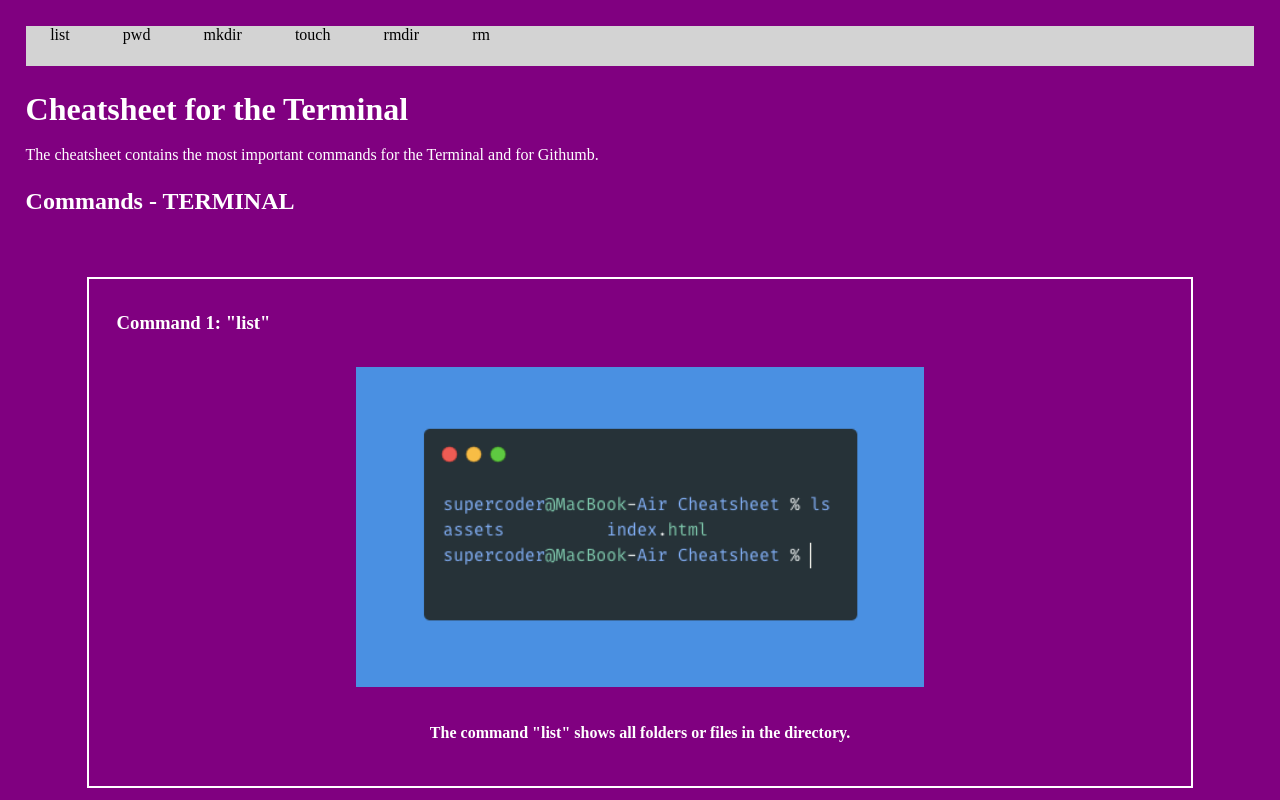
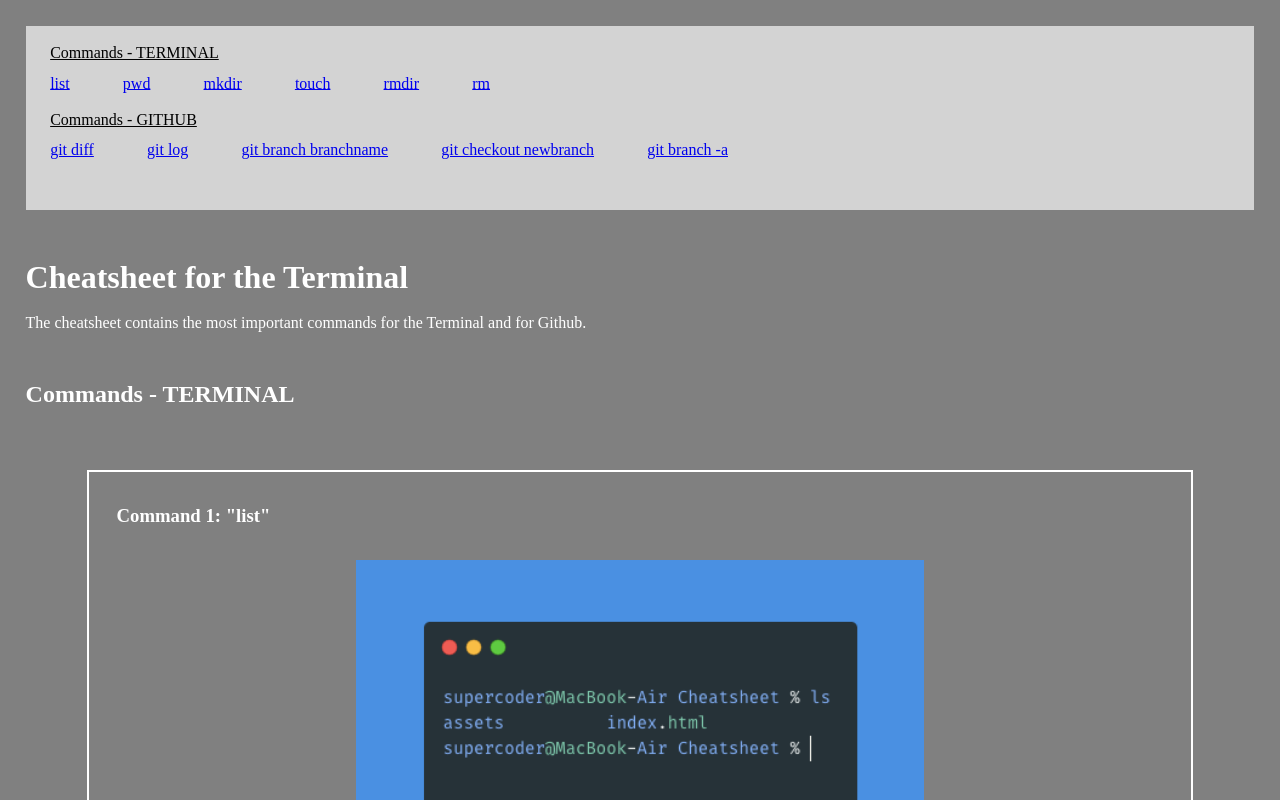
Before and after one commit to TobiasBuse/cheatsheet, a plain HTML site: page index.html in a window 1280 px wide. Shown: the top 800 px of the page. Drawn offline with Linux system fonts and the light colour scheme.

Commit message:
cheatsheetterminalgithub

```diff
--- a/assets/css/style.css
+++ b/assets/css/style.css
@@ -4,7 +4,7 @@
 header {
     background:lightgrey;
     padding-bottom: 2%;
-    height: 2vh;
+    height: 20vh;
     width: 100%;
 
 }
@@ -16,15 +16,30 @@ header nav ul li {
 }
 
 
+
+header article:hover, header nav ul li a:hover {
+    color: white;
+}
+
+
+
+header article {
+    padding-top: 1.5%;
+    padding-bottom: 1%;
+    padding-left: 2%;
+    color: black;
+    text-decoration: underline;
+}
+
 body {
-    background-color: purple;
+    background-color: grey;
     color: white;
     margin: 2%;
 }
 
 
 h1 {
-    padding-top: 2%;
+    padding-top: 4%;
 }
 
 h3 {
@@ -49,3 +64,7 @@ article h4 {
     border: 2px solid white;
     margin: 5%;
 }
+
+/* section:nth-of-type(1) {
+    background-color: lightgrey;
+} */
--- a/index.html
+++ b/index.html
@@ -11,26 +11,48 @@
 <header>
     <nav>
         <ul>
-            <li>list</li>
+            <article>Commands - TERMINAL</article>
+            <!-- <li><a href="#commandsterminal"></a>Commands - TERMINAL</li> -->
+            <li><a href="#list">list</a></li>
+            <li><a href="#pwd">pwd</a></li>
+            <li><a href="#mkdir">mkdir</a></li>
+            <li><a href="#touch">touch</a></li>
+            <li><a href="#rmdir">rmdir</a></li>
+            <li><a href="#rm">rm</a></li>
+            <!-- <li>list</li>
             <li>pwd</li>
             <li>mkdir</li>
             <li>touch</li>
             <li>rmdir</li>
-            <li>rm</li>
+            <li>rm</li> -->
+
+            <article>Commands - GITHUB</article>
+            <!-- <li><a href="#commandsgithub"></a>Commands - GITHUB</li> -->
+            <li><a href="#gitdiff">git diff</a></li>
+            <li><a href="#gitlog">git log</a></li>
+            <li><a href="#gitbranch">git branch branchname</a></li>
+            <li><a href="#gitcheckout">git checkout newbranch</a></li>
+            <li><a href="#gitbranch-a">git branch -a</a></li>
+
+            <!-- <li>git diff</li>
+            <li>git log</li>
+            <li>git branch branchname</li>
+            <li>git checkout newbranch</li>
+            <li>git branch -a</li> -->
         </ul>
     </nav>
 </header>
 <body>
     <h1>Cheatsheet for the Terminal</h1>
     <br>
-    <p>The cheatsheet contains the most important commands for the Terminal and for Githumb. </p>
+    <p>The cheatsheet contains the most important commands for the Terminal and for Github. </p>
 
 
 <section>
-    <h1>Commands - TERMINAL</h1>
+    <h1 id="commandsterminal">Commands - TERMINAL</h1>
 
     <article class="border">
-        <h3>Command 1: "list"</h3>
+        <h3 id="list">Command 1: "list"</h3>
         <img src="assets/img/list.png" alt="">
         <h4> The command "list" shows all folders or files in the directory.</h4>
     </article>
@@ -38,35 +60,35 @@
 
 
     <article class="border">
-        <h3>Command 2: "pwd"</h3>
+        <h3 id="pwd">Command 2: "pwd"</h3>
         <img src="assets/img/pwd.png" alt="">
         <h4> The command "pwd" shows the user the current position or path.</h4>
     </article>
 
 
     <article class="border">
-        <h3>Command 3: "mkdir"</h3>
+        <h3 id="mkdir">Command 3: "mkdir"</h3>
         <img src="assets/img/mkdir.png" alt="">
         <h4> The command "mkdir" creates a new folder.</h4>
     </article>
 
 
     <article class="border">
-        <h3>Command 4: "touch"</h3>
+        <h3 id="touch">Command 4: "touch"</h3>
         <img src="assets/img/touch.png" alt="">
         <h4> The command "touch" creates a new file.</h4>
     </article>
 
 
     <article class="border">
-        <h3>Command 5: "rmdir"</h3>
+        <h3 id="rmdir">Command 5: "rmdir"</h3>
         <img src="assets/img/rmdir.png" alt="">
         <h4> The command "rmdir" deletes an empty directory.</h4>
     </article>
 
 
     <article class="border">
-        <h3>Command 6: "rm"</h3>
+        <h3 id="rm">Command 6: "rm"</h3>
         <img src="assets/img/rm.png" alt="">
         <h4> The command "rm" deletes a file.</h4>
     </article>
@@ -75,49 +97,50 @@
 
 
 <section>
-    <h1>Commands - Github</h1>
+    <h1 id="commandsgithub">Commands - GITHUB</h1>
     <article class="border">
-        <h3>Command 1: "git diff"</h3>
-        <img src="" alt="">
+        <h3 id="gitdiff">Command 1: "git diff"</h3>
+        <img src="assets/img/gitdiff.png" alt="">
         <h4> The command "git diff" shows deviations in the code in the terminal. The deviations have to be saved in the code before they are shown in the Terminal.</h4>
     </article>
 
 
 
     <article class="border">
-        <h3>Command 2: "git log"</h3>
-        <img src="" alt="">
+        <h3 id="gitlog">Command 2: "git log"</h3>
+        <img src="assets/img/gitlog.png" alt="">
         <h4> The command "git log" provides information to date, user, commit ID etc. </h4>
     </article>
 
 
 
     <article class="border">
-        <h3>Command 3: "git branch branchname"</h3>
-        <img src="" alt="">
+        <h3 id="gitbranch">Command 3: "git branch branchname"</h3>
+        <img src="assets/img/newbranch.png" alt="">
         <h4>The command "git branch branchname" creates a new branch and indicates the name of the branch.</h4>
     </article>
 
 
     <article class="border">
-        <h3>Command 4: "git checkout newbranch"</h3>
-        <img src="" alt="">
+        <h3 id="gitcheckout">Command 4: "git checkout newbranch"</h3>
+        <img src="assets/img/checkout.png" alt="">
         <h4>The command "git checkout newbranch" leaves the current branch and indicates the name of the new branch which will be entered.</h4>
     </article>
 
 
     <article class="border">
-        <h3>Command 5: "git branch -a"</h3>
-        <img src="" alt="">
-        <h4>The command "git branch -a" indicates all branches that are available in the repository.</h4>
+        <h3 id="gitbranch-a">Command 5: "git branch -a"</h3>
+        <img src="assets/img/branch-a.png" alt="">
+        <h4>The command "git branch -a" indicates all branches that are available in the repository. <br>The user currently resides in the branch with asterisk.</h4>
     </article>
 
 
-    <article class="border">
+    <!-- <article class="border">
         <h3>Command 6: "git merge branchtobemerged"</h3>
         <img src="" alt="">
         <h4>The command "git merge branchtobemerged" merges the branch to be merged into the master branch.</h4>
-    </article>
+    </article> -->
+
 
 
 </section>
```
Also changed, not shown: assets/img/branch-a.png (added), assets/img/checkout.png (added), assets/img/gitdiff.png (added), assets/img/gitlog.png (added), assets/img/newbranch.png (added).
